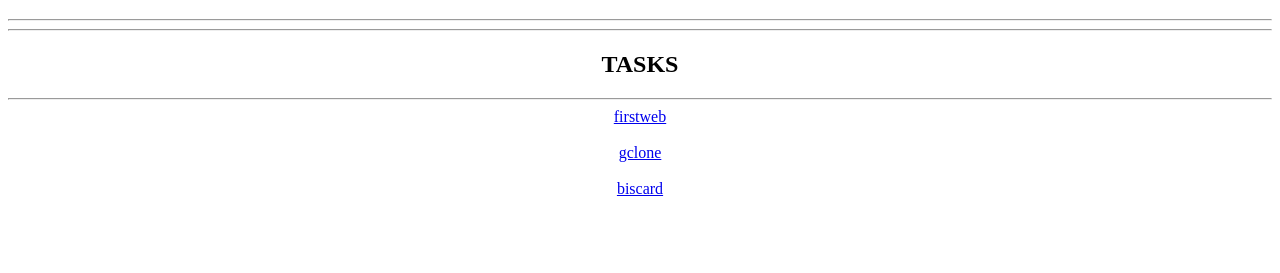
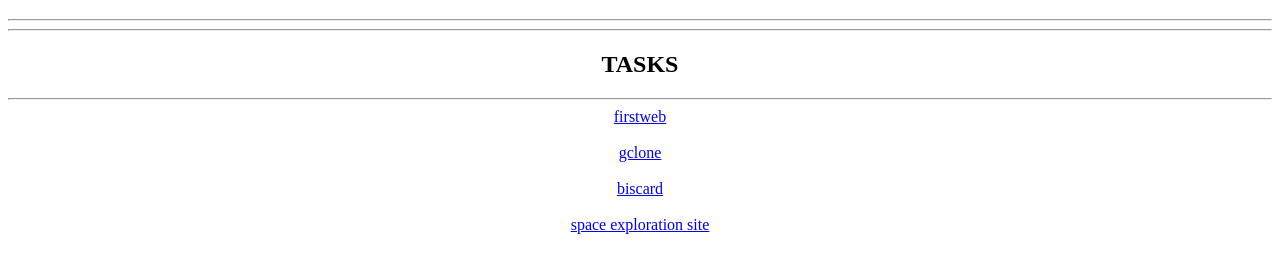
Before and after one commit to edwineas/Web_Bootcamp_GTech_mulearn, a plain HTML site: page index.html in a window 1280 px wide. Shown: the part 61-334 px from the top of the page. Drawn offline with Linux system fonts and the light colour scheme.

Commit message:
Update index.html

```diff
--- a/index.html
+++ b/index.html
@@ -11,5 +11,6 @@
     <a target="_blank" href="firstweb/index.html">firstweb</a><br><br>
     <a target="_blank" href="gclone/index.html">gclone</a><br><br>
     <a target="_blank" href="biscard/index.html">biscard</a><br><br>
+    <a target="_blank" href="space_exploration_site/index.html">space exploration site</a><br><br>
 </body>
 </html>
```
